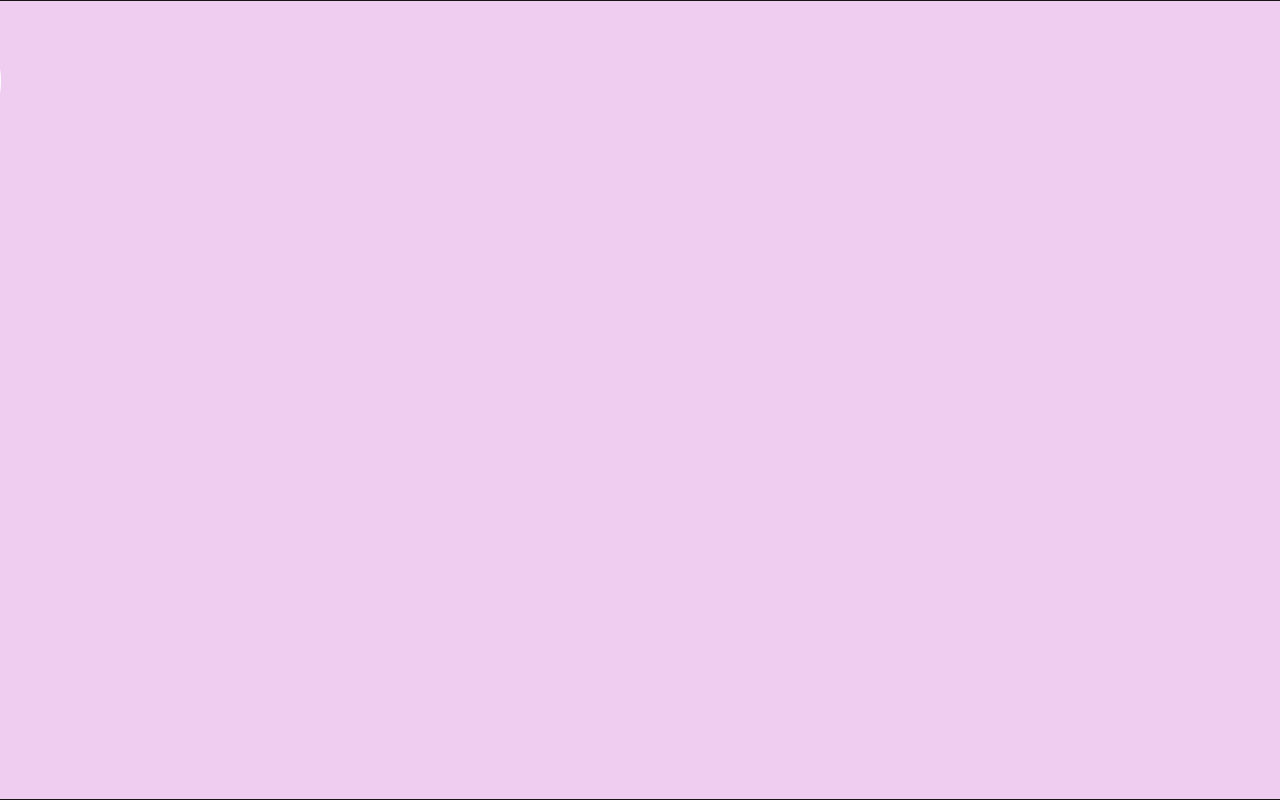
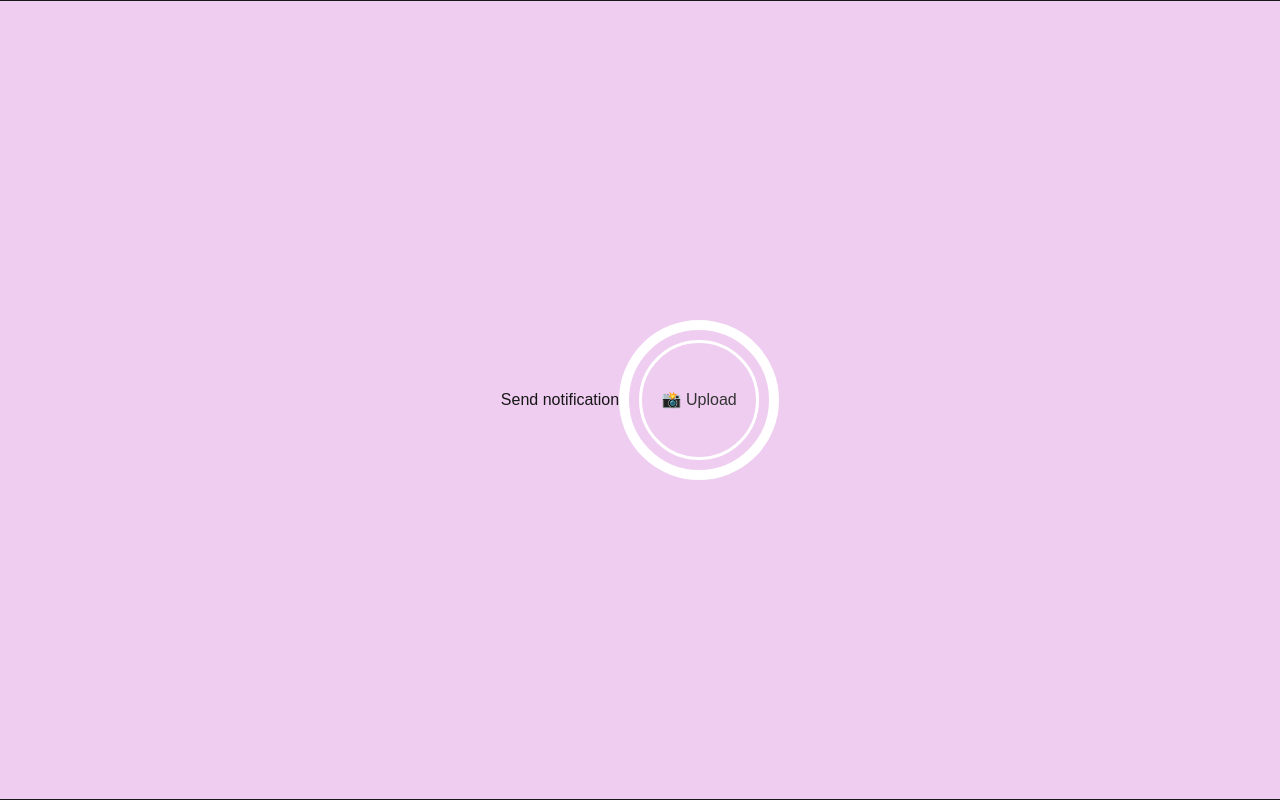
Before and after one commit to aniketsri697/nextjs-azure-ecart, a Next.js app: page /profile-setting in a window 1280 px wide. Shown: the top 800 px of the page. Built offline with nearby package versions, Linux system fonts and the light colour scheme.

Commit message:
added blob image retrival and function api

```diff
--- a/app/(application)/application.module.css
+++ b/app/(application)/application.module.css
@@ -9,6 +9,9 @@
     min-height: 50rem;
     min-width: 100rem;
     border: 1px solid;
+        display: flex;
+    justify-content: center;
+    align-items: center;
 }
 
 .user-profile-pic-box {
--- a/app/(application)/profile-setting/page.tsx
+++ b/app/(application)/profile-setting/page.tsx
@@ -1,10 +1,11 @@
 "use client"
-import React, { useRef } from "react";
+import React, { useRef, useState } from "react";
 
 import style from "../application.module.css"
 
 function ProfilesSetting() {
     const fileEleRef= useRef<HTMLInputElement>(null);
+    const [publicUrl, setPublicUrl]= useState('');
 
     const ImageFileHandler = async (e: React.ChangeEvent<HTMLInputElement>) =>{
         const file = e.currentTarget.files?.[0];
@@ -25,13 +26,37 @@ function ProfilesSetting() {
 
         console.log("Image uploaded!");
         console.log("Public URL:", publicUrl);
+        if (publicUrl) {
+            setPublicUrl(publicUrl);
+        }
+    }
+
+    const sendNotification= async () => {
+        fetch("https://fa-notification-app-dev-abfzaufqbdcbfzfd.centralindia-01.azurewebsites.net/api/OrderProcessTrigger",  {
+            method: "POST",
+            body: JSON.stringify({
+                "name":"Alice","email":"alice@example.com"
+            })
+        }).then((res) => res.json)
+        .then((res) => {
+            alert("Successful!!")
+        })
+        .catch((error) => {
+            console.error("ERROR::: ",error);
+        })
     }
 
     // http://localhost:3000/api/application/upload-file
     return (
         <div className={style["profile-wrapper"]}>
             <div className={style["profile-box"]}>
+                <button onClick={sendNotification}>Send notification</button>
                 <div className={style["user-profile-pic-box"]}>
+                    {
+                        publicUrl ?
+                            <img src={publicUrl} alt="Img" />
+                        :
+                        <>
                             <input type="file" style={{ display: "none" }}  ref={fileEleRef} onChange={ImageFileHandler}/>
                             <div
                                 onClick={() =>  fileEleRef.current?.click()}
@@ -49,6 +74,8 @@ function ProfilesSetting() {
                             >
                                 📸 Upload
                             </div>
+                        </>
+                    }
 
                 </div>
             </div>
```
Lines whose indentation alone changed are shown as unchanged.
